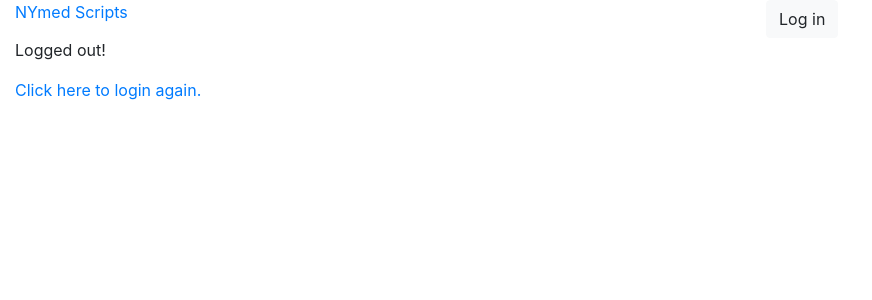
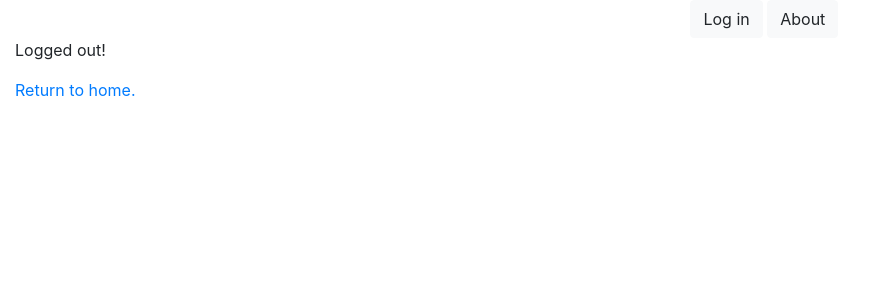
Before and after one commit to manankshastri/NYmed-Scripts, a Django app: page /accounts/logout/ in a window 1280 px wide. Shown: the top 300 px of the page, without its empty margins (0-872 px from the left). Run offline with Django 3.2, Linux system fonts and the light colour scheme; some libraries are stand-ins or nearby versions.

Commit message:
updated login/logout

```diff
--- a/final/home/templates/base.html
+++ b/final/home/templates/base.html
@@ -27,14 +27,15 @@
              <li><a href="{% url 'login'%}?next={{request.path}}">Login</a></li>
            {% endif %}
         </ul>
-     {% endblock %}   -->
-          <a href="{% url 'index' %}">NYmed Scripts</a>
+     {% endblock %}
+          <a href="{% url 'index' %}">NYmed Scripts</a> -->
       </div>
       <div class="col-6 text-right">
           {% if user.is_authenticated %}
             <p class="pt-3">Logged in as <strong>{{ user.username }}</strong>. <a href="{% url 'logout' %}">Log out</a>.</p>
           {% else %}
             <a href="{% url 'login' %}" class="btn btn-light" role="button">Log in</a>
+            <a href="{% url 'about' %}" class="btn btn-light" role="button">About</a>
           {% endif %}
       </div>
 
--- a/final/home/templates/index.html
+++ b/final/home/templates/index.html
@@ -12,10 +12,11 @@
     </style>
 </head>
 <body>
+<!--
     <ul id="about" class="sidebar-nav" style="list-style: none;">
           <li><a href="{% url 'login' %}">Login</a></li>
           <li><a href="{% url 'about' %}">About</a></li>
-    </ul>
+    </ul> -->
 </body>
 </html>
 {% endblock %}
--- a/final/templates/registration/logged_out.html
+++ b/final/templates/registration/logged_out.html
@@ -3,5 +3,5 @@
 
 {% block content %}
   <p>Logged out!</p>
-  <a href="{% url 'login'%}">Click here to login again.</a>
+  <a href="{% url 'index'%}">Return to home.</a>
 {% endblock %}
```
Also changed, not shown: final/db.sqlite3.
